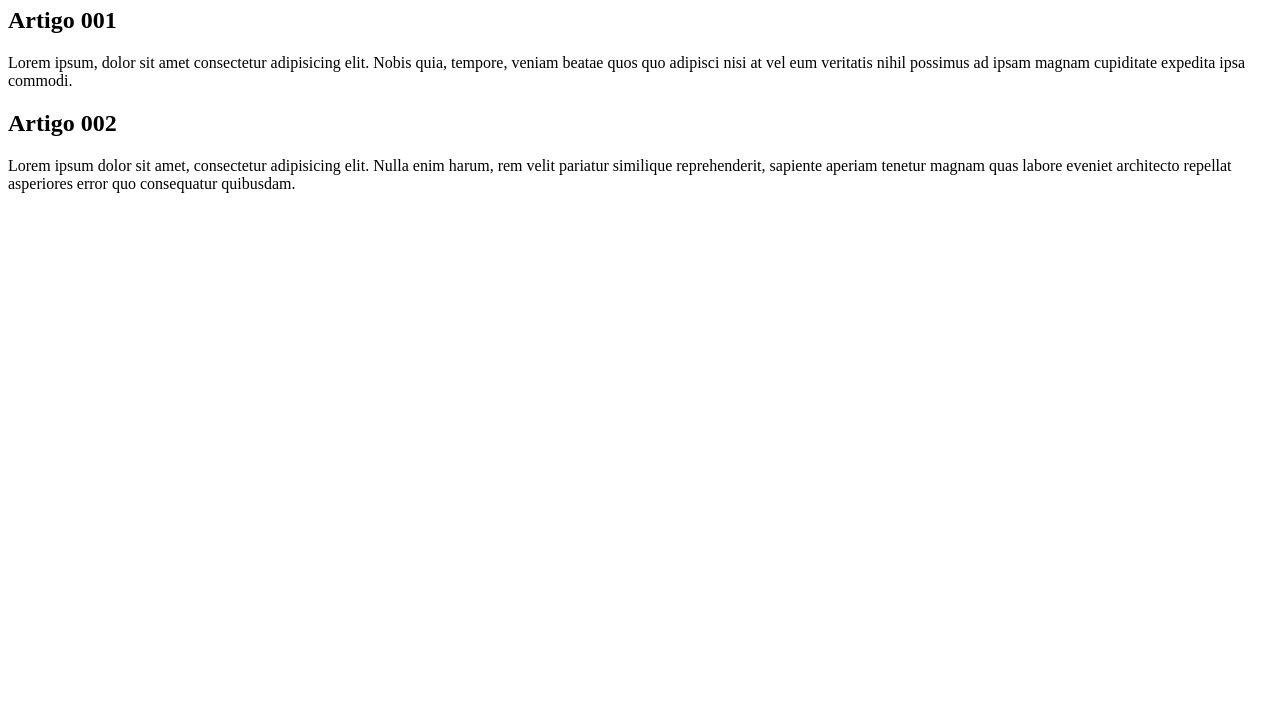
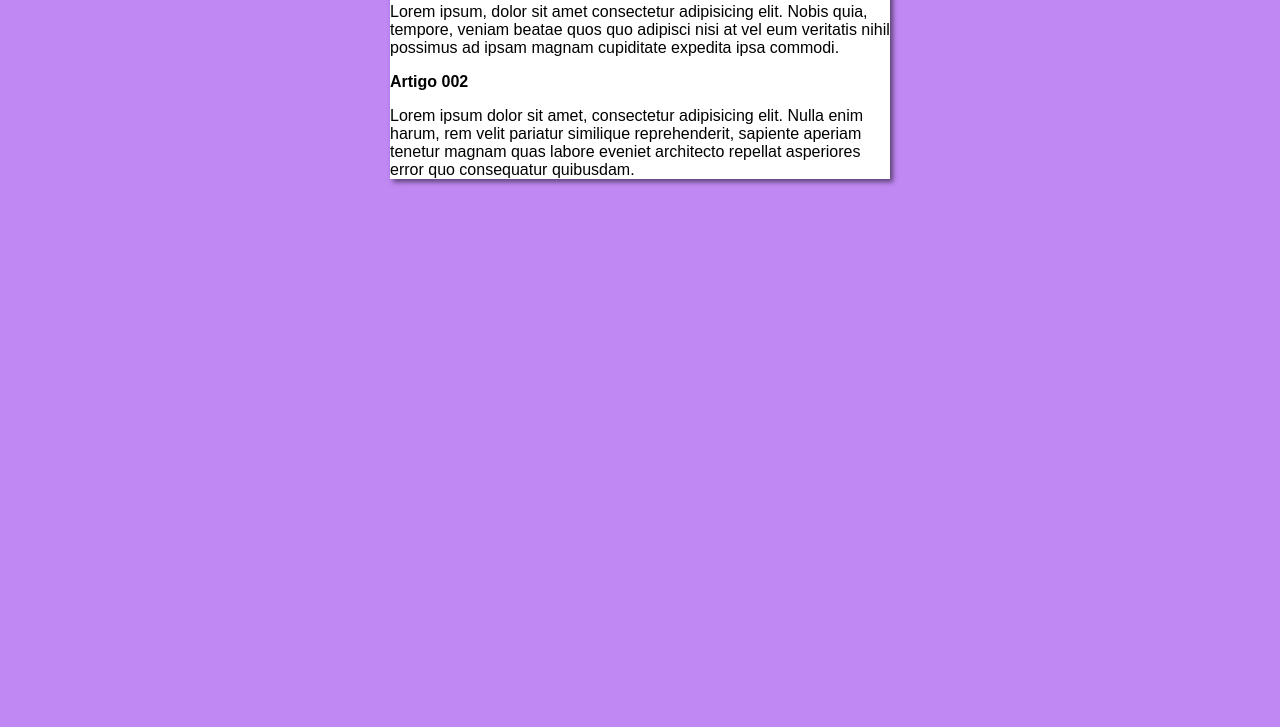
Before and after one commit to Azevd0/projeto-site2, a plain HTML site: page index.html in a window 1280 px wide. Shown: the part 73-800 px from the top of the page. Drawn offline with Linux system fonts and the light colour scheme.

Commit message:
iniciei o design

```diff
--- /dev/null
+++ b/estilo.css
@@ -0,0 +1,13 @@
+* {
+    font-family: Arial, Helvetica, sans-serif;
+    font-size: 16px;
+}
+body{
+    background-color: rgb(191, 136, 243);
+}
+main{
+    background-color: white;
+    width: 500px;
+    margin: auto;
+    box-shadow: 3px 3px 5px rgba(0, 0, 0, 0.523);
+}
--- a/index.html
+++ b/index.html
@@ -4,8 +4,10 @@
     <meta charset="UTF-8">
     <meta name="viewport" content="width=device-width, initial-scale=1.0">
     <title>Document</title>
+    <link rel="stylesheet" href="estilo.css">
 </head>
 <body>
+    <main>
         <header>
             <h1>Título do site</h1>
         </header>
@@ -17,5 +19,6 @@
             <h2>Artigo 002</h2>
             <p>Lorem ipsum dolor sit amet, consectetur adipisicing elit. Nulla enim harum, rem velit pariatur similique reprehenderit, sapiente aperiam tenetur magnam quas labore eveniet architecto repellat asperiores error quo consequatur quibusdam.</p>
         </article>
+    </main>
 </body>
 </html>
```
Lines whose indentation alone changed are shown as unchanged.
